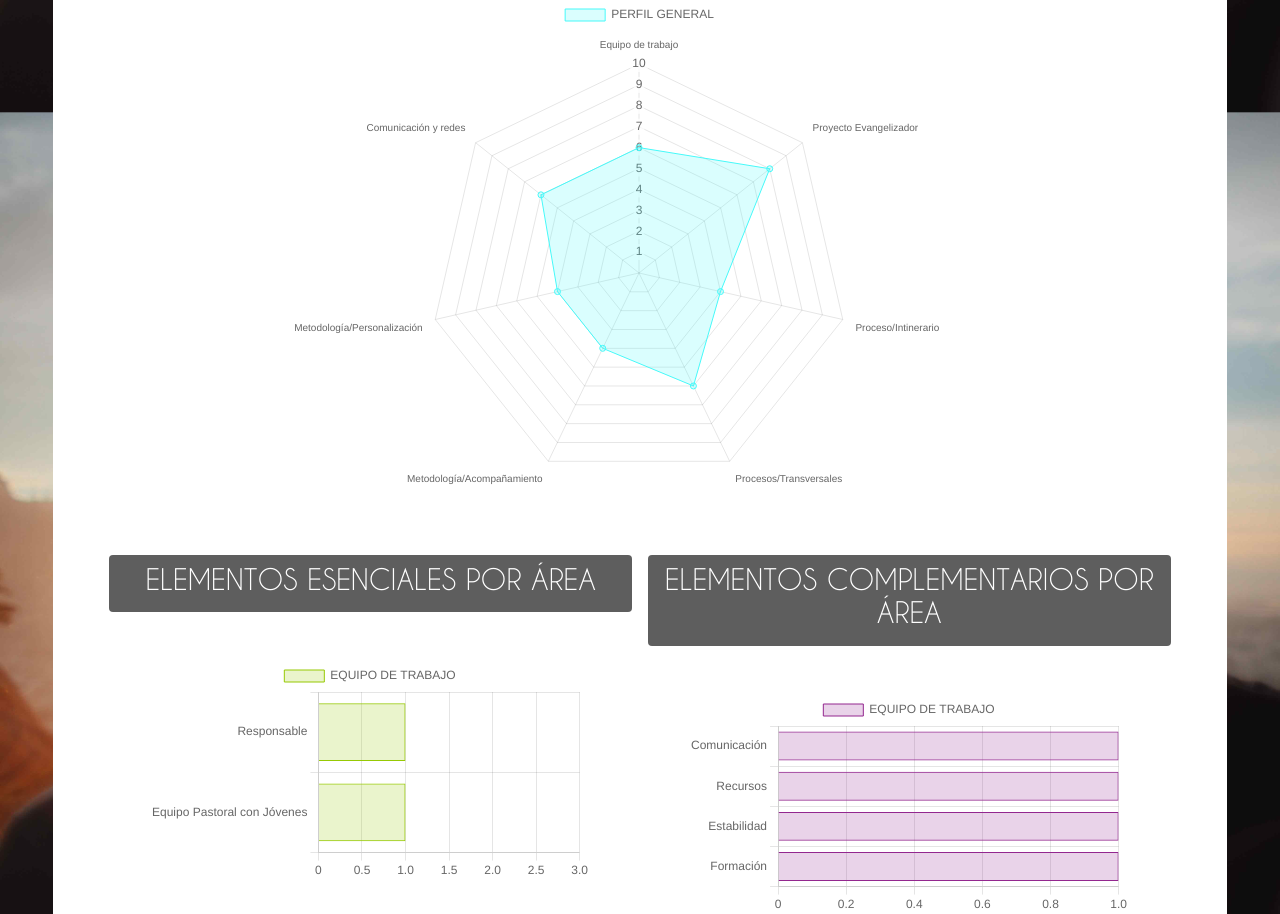
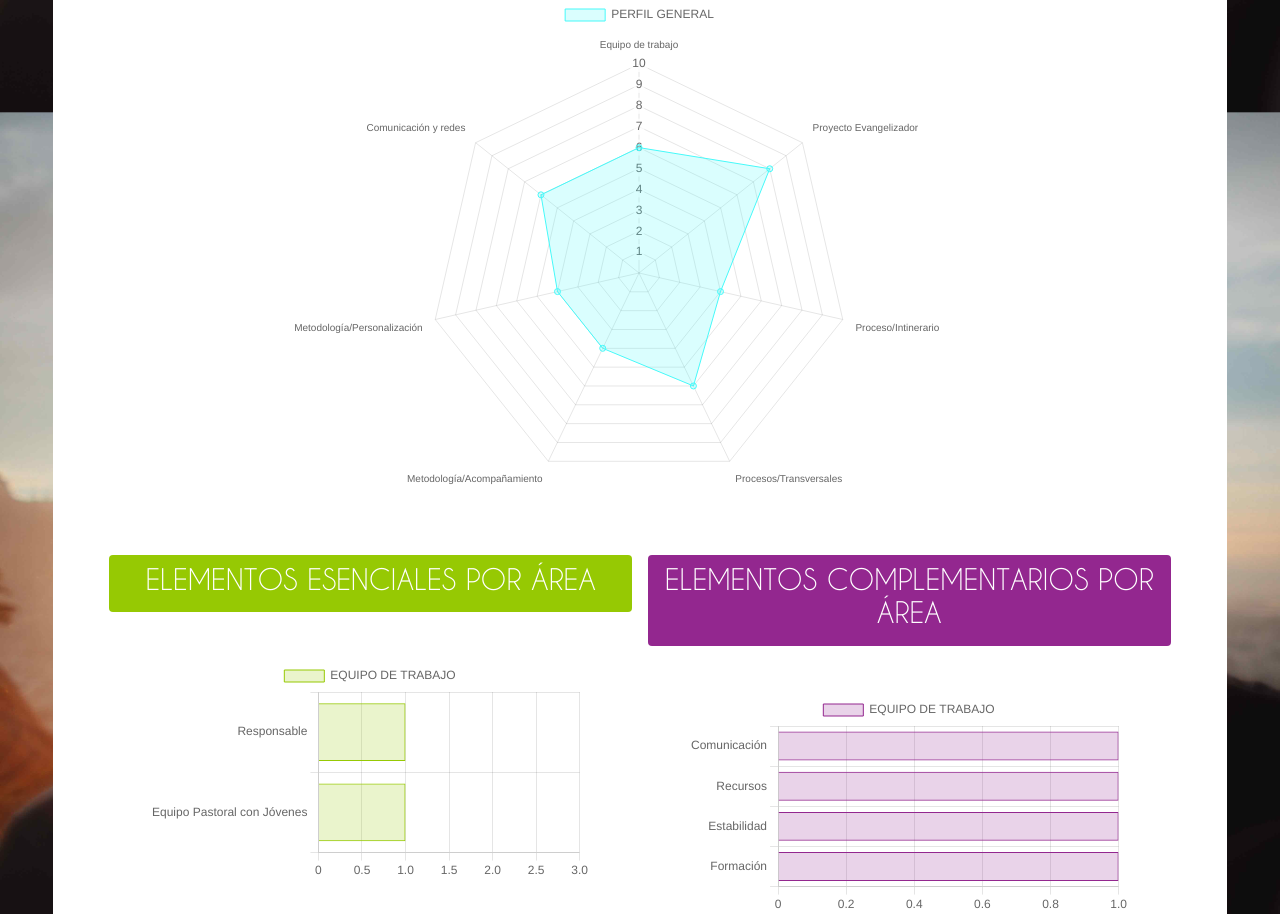
Before and after one commit to adrianpisabarrogarcia/diagnostico-de-pastoral-con-jovenes, a PHP site: page /results.php?id=1 in a window 1280 px wide. Shown: the part 741-1655 px from the top of the page. Run offline with PHP 8.4, Linux system fonts and the light colour scheme; tables that the repository leaves empty hold one stand-in row (values such as "Sample post"); some libraries are stand-ins or nearby versions.

Commit message:
styles changed and ".php" deleted

```diff
--- a/assets/css/style.css
+++ b/assets/css/style.css
@@ -106,6 +106,22 @@ input {
     color: white;
 }
 
+.secondary-bg-color {
+    background-color: var(--second-color);
+    color: white;
+}
+
+.third-bg-color {
+    background-color: var(--rpj-color);
+    color: white;
+}
+
+.fourth-bg-color {
+    background-color: var(--main-bg-color);
+    color: black;
+}
+
+
 
 
 .progress-bar {
--- a/form/five.php
+++ b/form/five.php
@@ -33,7 +33,7 @@
 
 
         //Redirect to the next page
-        header("Location: ".BASEURL."/results.php?id=" . $token);
+        header("Location: ".BASEURL."/results?id=" . $token);
     }
 
 ?>
@@ -44,7 +44,7 @@
         <p class="text-center">Preguntas sobre: </p>
         <h3 class="text-center ">COMUNICACIÓN Y REDES</h3>
         <hr class="m-4">
-        <form action="five.php" method="post">
+        <form action="five" method="post">
             <ol>
                 <?php
                 for ($i = 1; $i < count($questions5) + 1; $i++) {
--- a/form/four.php
+++ b/form/four.php
@@ -39,7 +39,7 @@
 
 
         //Redirect to the next page
-        header("Location: ".BASEURL."/form/five.php");
+        header("Location: ".BASEURL."/form/five");
     }
 
 ?>
@@ -47,7 +47,7 @@
     <div class="mt-5 mb-5 p-3 p-md-5 m-5 col-11 rounded" id="scuare">
 
 
-        <form action="four.php" method="post">
+        <form action="four" method="post">
             <!-- First form -->
             <p class="text-center">Preguntas sobre: </p>
             <h3 class="text-center ">METODOLOGÍA</h3>
--- a/form/one.php
+++ b/form/one.php
@@ -34,7 +34,7 @@
 
 
         //Redirect to the next page
-        header("Location: ".BASEURL."/form/two.php");
+        header("Location: ".BASEURL."/form/two");
     }
 
 ?>
@@ -45,7 +45,7 @@
         <p class="text-center">Preguntas sobre: </p>
         <h3 class="text-center ">EL EQUIPO DE TRABAJO</h3>
         <hr class="m-4">
-        <form action="one.php" method="post">
+        <form action="one" method="post">
             <ol>
                 <?php
                 for ($i = 1; $i < count($questions1) + 1; $i++) {
--- a/form/three.php
+++ b/form/three.php
@@ -43,7 +43,7 @@
 
 
         //Redirect to the next page
-        header("Location: ".BASEURL."/form/four.php");
+        header("Location: ".BASEURL."/form/four");
     }
 
 ?>
--- a/form/two.php
+++ b/form/two.php
@@ -40,7 +40,7 @@
 
 
         //Redirect to the next page
-        header("Location: ".BASEURL."/form/three.php");
+        header("Location: ".BASEURL."/form/three");
     }
 
 ?>
@@ -51,7 +51,7 @@
         <p class="text-center">Preguntas sobre: </p>
         <h3 class="text-center ">PROYECTO EVANGELIZADOR</h3>
         <hr class="m-4">
-        <form action="two.php" method="post">
+        <form action="two" method="post">
             <ol>
                 <?php
                 for ($i = 1; $i < count($questions2) + 1; $i++) {
--- a/index.php
+++ b/index.php
@@ -30,7 +30,7 @@ if (isset($_POST["submit"])) {
     insertDatosUusarioNoNull($nombre, $email, $movimiento);
 
     //Redireccion
-    header("Location: " . BASEURL . "/form/one.php");
+    header("Location: " . BASEURL . "/form/one");
 }
 
 
@@ -84,7 +84,7 @@ function comprobarTokenUnico($token)
             <div class="text-center">
 
             </div>
-            <form action="index.php" method="post" name="form-comienzo">
+            <form action="index" method="post" name="form-comienzo">
                 <div class="form-group mb-3 text-center">
                     <label for="nombre" class="mb-2">🙋‍♀️&nbsp;Tu nombre </label>
                     <input type="text" class="form-control" id="nombre" name="nombre" placeholder="Pepe" required>
--- a/results.php
+++ b/results.php
@@ -167,7 +167,7 @@ if (count($rows) > 0) {
 
         <div class="d-md-flex">
             <div class="col-md-6">
-                <div class="m-2 p-2 rounded primary-bg-color">
+                <div class="m-2 p-2 rounded third-bg-color">
                     <h3 class="text-center text-white">ELEMENTOS ESENCIALES POR ÁREA<h3>
                 </div>
                 <script>
@@ -431,7 +431,7 @@ if (count($rows) > 0) {
 
 
             <div class="col-md-6">
-                <div class="m-2 p-2 rounded primary-bg-color">
+                <div class="m-2 p-2 rounded secondary-bg-color">
                     <h3 class="text-center text-white">ELEMENTOS COMPLEMENTARIOS POR ÁREA<h3>
                 </div>
                 <script>
```
